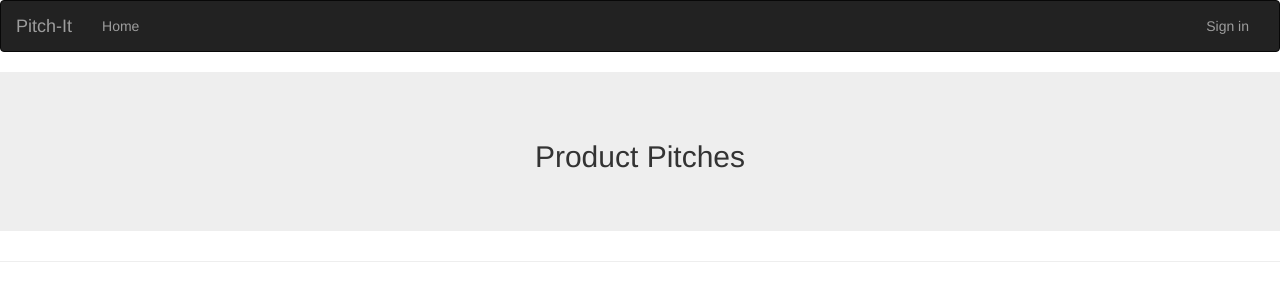
After one commit to ndanu-josy/Pitches, a Flask app: page /category/product in a window 1280 px wide. The commit adds this page. Shown: the top 301 px of the page. Run offline with Flask 2, Linux system fonts and the light colour scheme; data that the repository does not hold is empty; some libraries are stand-ins or nearby versions.

Commit message:
Category display function, map them in index and update macros

```diff
--- a/app/main/views.py
+++ b/app/main/views.py
@@ -147,3 +147,23 @@ def upvote(id,vote_type):
             break
 
     return redirect(url_for('.view_pitch', id=id))
+
+@main.route('/category/interview',methods= ['GET'])
+def displayInterviewCategory():
+    interviewPitches = Pitch.get_pitches('interview')
+    return render_template('interviewPitches.html',interviewPitches = interviewPitches)
+
+@main.route('/category/product',methods= ['POST','GET'])
+def displayProductCategory():
+    productPitches = Pitch.get_pitches('product')
+    return render_template('productPitches.html',productPitches = productPitches)
+
+@main.route('/category/promotion',methods= ['POST','GET'])
+def displayPromotionCategory():
+    promotionPitches = Pitch.get_pitches('promotion')
+    return render_template('promotionPitches.html',promotionPitches = promotionPitches)
+
+@main.route('/category/pickup',methods= ['POST','GET'])
+def displayPickupCategory():
+    pickuplinePitches = Pitch.get_pitches('pickup')
+    return render_template('pickuplinePitches.html',pickuplinePitches = pickuplinePitches)
--- a/app/models.py
+++ b/app/models.py
@@ -99,14 +99,14 @@ class Pitch(db.Model):
         db.session.commit()
 
     @classmethod
-    def clear_pitches(cls):
-        Pitch.all_pitches.clear()
+    def get_pitches(cls,category):
+        pitches = Pitch.query.filter_by(pitch_category=category).all()
+        return pitches
 
-    # display pitches
-
-    def get_pitches(id):
-        pitches = Pitch.query.filter_by(category_id=id).all()
-        return pitches
+    @classmethod
+    def getPitchId(cls,id):
+        pitch = Pitch.query.filter_by(id=id).first()
+        return pitch
 
 
 class Votes(db.Model):
--- a/app/templates/macros.html
+++ b/app/templates/macros.html
@@ -1,59 +1,19 @@
-
-{% macro displayCategoryList(category_list) %}
-    {% for category in category_list %}
-
-        <li><a href="{{url_for('.category',id=category.id)}}">
-            {{category.name|upper}}
-        </a>
-        </li>
-    {% endfor %}
-{% endmacro %}
-
-{% macro displayAllPitches(pitches) %}
-    {% for pitch in pitches %}
-        <div class="row my-pitches">
-            <div class="col-md-12">
-                <h4>{{pitch.user.username}}</h4>
-                <p>{{pitch.content}}</p>
-                <p><a class="btn btn-info" href="{{url_for('.post_comment',id=pitch.id)}}"> Add your comment</a></p>
-            </div>
-        </div>
-    {% endfor %}
-{% endmacro %}
-
-{% macro displayPitches(pitch_list) %}
-{% for pitches in pitch_list %}
-<div class="col-md-12">
-    <div class="well">
-        <div class="row">
-            <p>{{pitches.name|upper}}</p>
-            </a>
-            <div class="col-md-10 col-sm-12">
-                <h3>{{pitches.content}}</h3>
-                <h4>
-                    <span>
-                        <a href=" {{url_for('.view_pitch',id=pitches.id)}}">Read Comments</a>
-                    </span>
-                </h4>
-
-                <a href=" {{url_for('.post_comment',id=pitches.id)}}">
-                    <h4>COMMENT</h4>
-                </a>
-            </div>
-        </div>
+{% macro displayPitches(pitches_list)%}
+{%for pitch in pitches_list%}
+    <div class="row">
+        <div class="col-sm m-5">
+            <div class=" card col-sm mt-2">
+              <div class="well well-lg p-3" style="text-align: center;">
+                  <h3>{{pitch.pitch_title}}</h3>
+                  <hr>
+                  <p>{{pitch.pitch_comment|truncate(50)}}</p>
+                  <p>By : {{pitch.user.username}} </p>
+                  <p>Posted on: {{pitch.posted}}</p>
+                      <a href="/comment/{{pitch.id}}" class="btn btn-default btn-center -center">
+                      Comment</a>
+              </div>
+          </div>
+          </div>
     </div>
-</div>
-
-
-{% endfor %}
-{% endmacro %}
-
-{% macro displaySpecificPitch(specific_pitch_list) %}
-{% for comment in specific_pitch_list %}
-<div class="col-xs-12 col-sm-12 col-md-12 col-lg-12 ">
-    <hr>
-    <p style="color:rgb(138, 37, 121)">{{comment.opinion}} </p>
-    <p style="text-align:right; color:#d0d1cb; font-size:10px;">{{comment.time_posted.strftime('%Y/%m/%d || %r') }}</p>
-</div>
-{% endfor %}
-{% endmacro %}
+{%endfor%}
+{%endmacro%}
--- /dev/null
+++ b/app/templates/productPitches.html
@@ -0,0 +1,17 @@
+{% extends 'base.html' %}
+{% import 'macros.html' as macro %}
+
+{%block content%}
+<div class="">
+
+    <div class="jumbotron jumbotron-fluid">
+        <div class="container text-center">
+          <h2 class="card-title h1-responsive font-bold">Product Pitches</h2>
+        </div>
+      </div>
+    <hr>
+    <div class="row">
+        {{macro.displayPitches(productPitches)}}
+    </div>
+</div>
+{%endblock%}
```
Also changed, not shown: app/templates/index.html (+4 -4 lines), app/templates/interviewPitches.html (added, +17 -0 lines), app/templates/pickuplinePitches.html (added, +17 -0 lines), app/templates/promotionPitches.html (added, +17 -0 lines).
